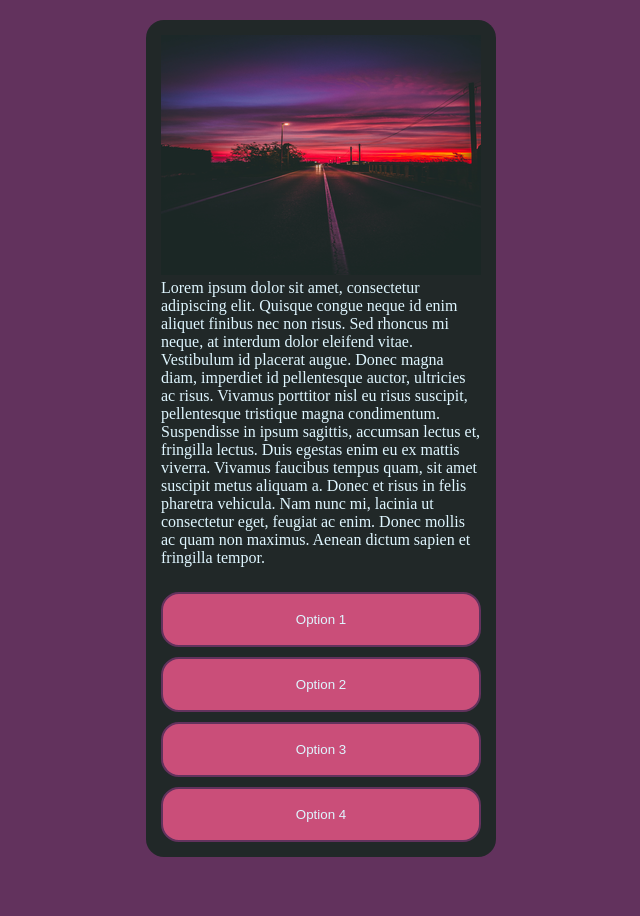
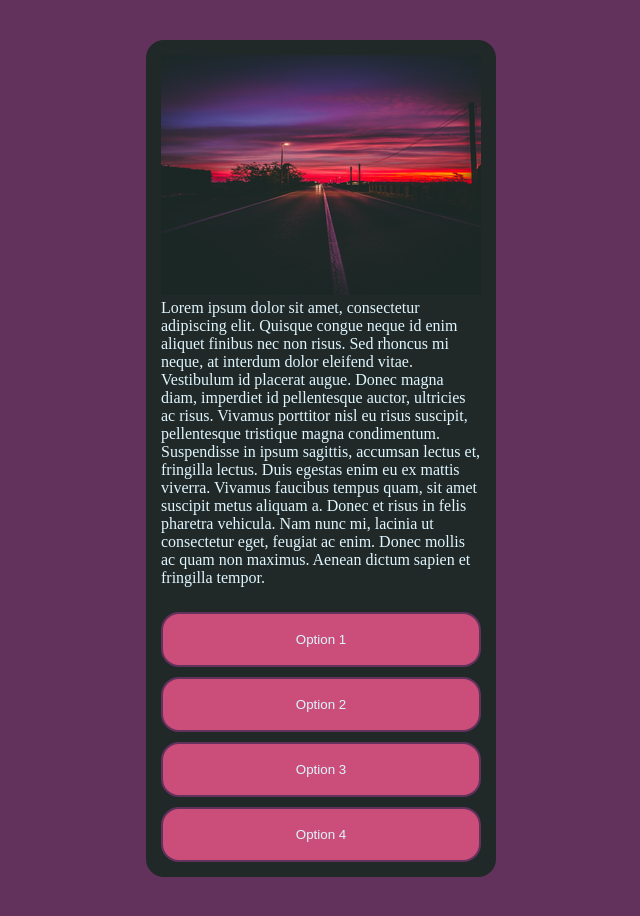
Before and after one commit to soithangsing/TextAdventure, a plain HTML site: page index.html in a window 1280 px wide. Shown: the whole page, without its empty margins (319-959 px from the left). Before the commit the page ends 877 px from the top, so only its background shows below. Drawn offline with Linux system fonts and the light colour scheme; a web font is replaced by a local one.

Commit message:
Added padding

```diff
--- a/script.js
+++ b/script.js
@@ -8,3 +8,5 @@ function startGame() {}
 function showTextNodes(textNodeIndex) {}
 
 function selectOption(option) {}
+
+// Call start game on main menu button
--- a/style.css
+++ b/style.css
@@ -6,7 +6,7 @@ font-family: 'Beth Ellen', cursive; */
 body,
 html {
   margin: 10px;
-  padding: 0;
+  padding: 10px;
 }
 
 *,
@@ -20,6 +20,7 @@ body {
   display: flex;
   align-items: center;
   justify-content: center;
+  padding: 10px;
   /* width: 100vw; */
   /* height: 100vh; */
 }
```
